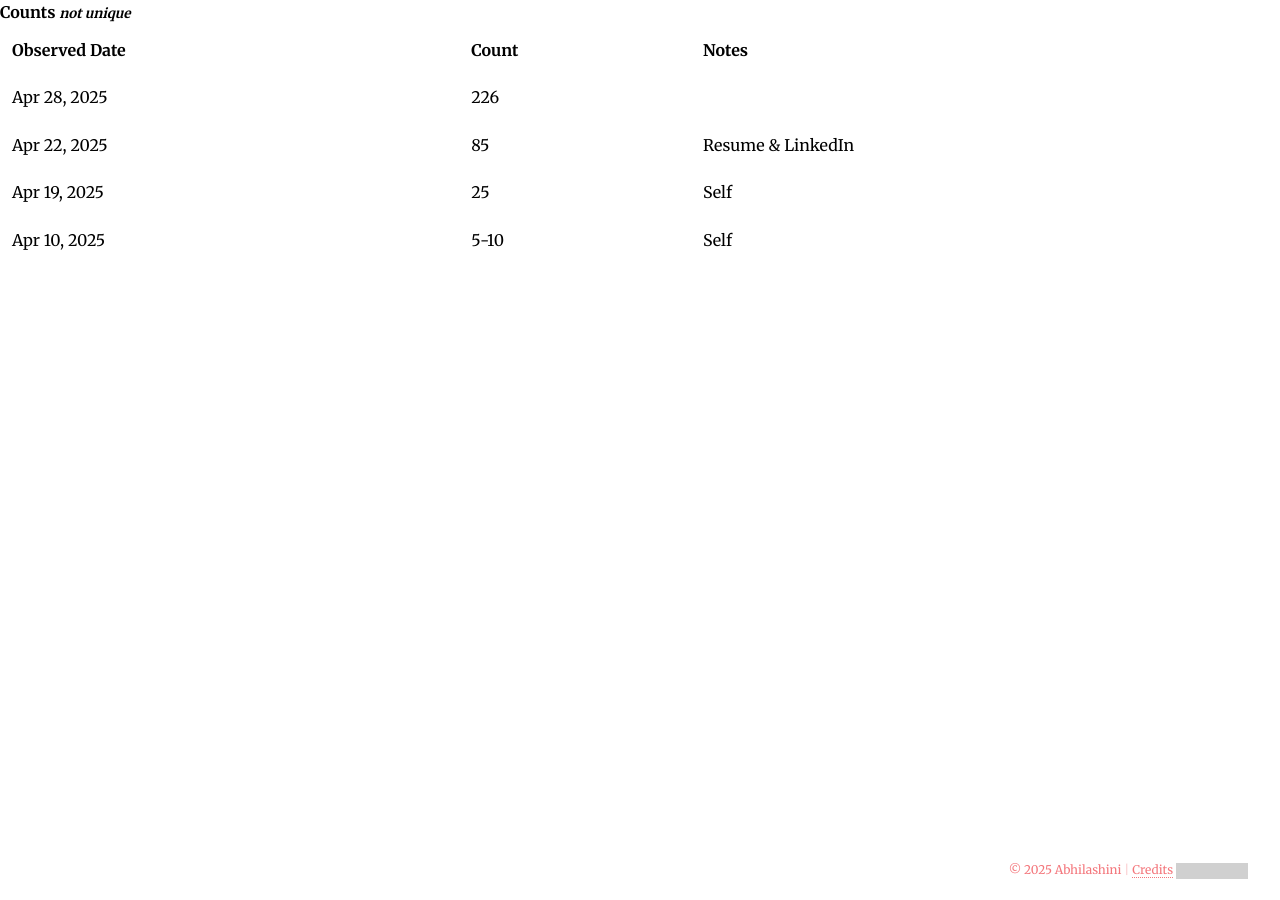
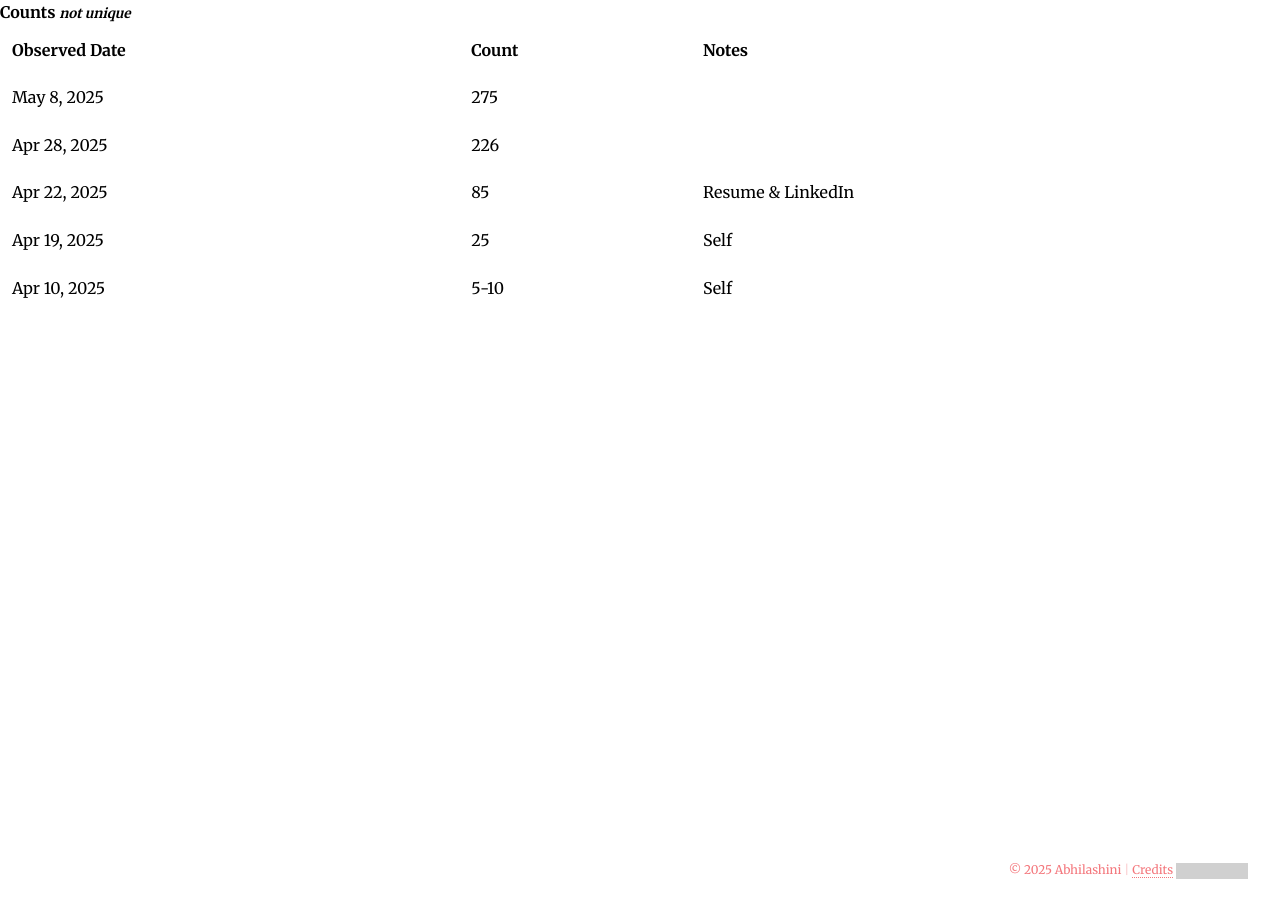
Before and after one commit to abhilashini/abhilashini.github.io, a Jekyll site: the page built from assets/visit_counts.md, in a window 1280 px wide. Built offline with Jekyll 4.4.1, drawn with Linux system fonts in a browser that asks for light colours; our own code applies the rules of GitHub Pages for plain Markdown files; grey boxes are pictures that could not be loaded.

Commit message:
Update visit_counts.md

```diff
--- a/assets/visit_counts.md
+++ b/assets/visit_counts.md
@@ -7,6 +7,7 @@ permalink: /visits/
 
 | Observed Date | Count | Notes |
 | :--- | :--- | :--- |
+| May 8, 2025 | 275 |  |
 | Apr 28, 2025 | 226 |  |
 | Apr 22, 2025 | 85 | Resume & LinkedIn |
 | Apr 19, 2025 | 25 | Self |
```
